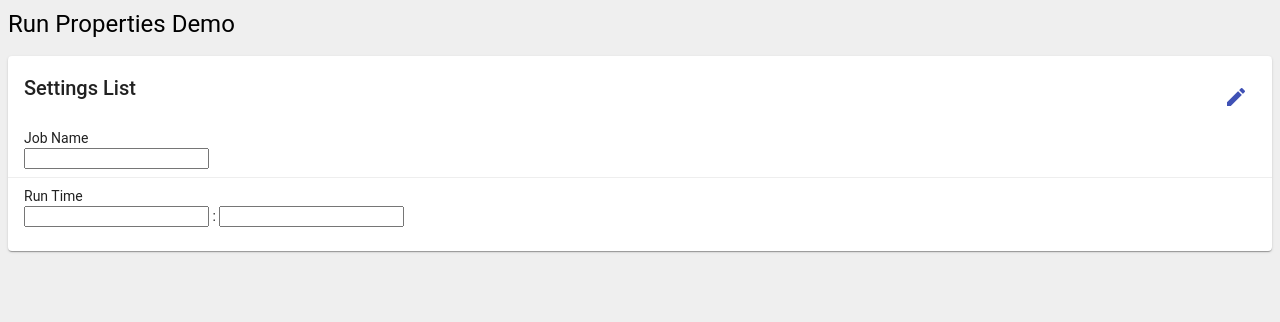
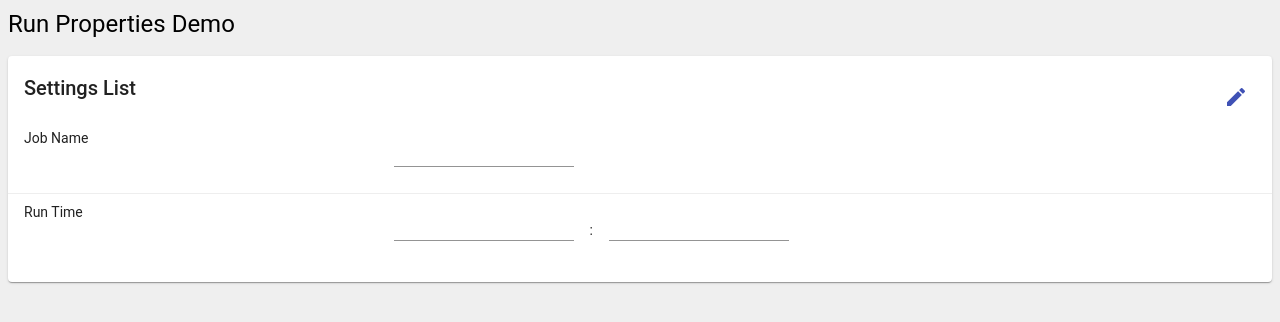
Before and after one commit to phrough/runprops, an Angular app: page / in a window 1280 px wide. Both pictures are taken after a click on the button "edit". Shown: the top 322 px of the page. Built offline with nearby package versions, Linux system fonts and the light colour scheme.

Commit message:
style and layout improvements

```diff
--- a/src/app/app.component.ts
+++ b/src/app/app.component.ts
@@ -2,6 +2,7 @@ import { Component } from '@angular/core';
 import { SettingPaneItem } from './settings-list/setting-pane-item';
 import { JobNameComponent } from './job-name/job-name.component';
 import { JobTimeComponent } from './job-time/job-time.component';
+import { FormArray } from '@angular/forms';
 
 const data = {
   job: {
@@ -20,9 +21,11 @@ const data = {
   styleUrls: ['./app.component.scss']
 })
 export class AppComponent {
-    // This would be defined in a flow type specific config file and passed in.
-    listComponents: SettingPaneItem[] = [
-      new SettingPaneItem(JobNameComponent, data),
-      new SettingPaneItem(JobTimeComponent, data),
-    ];
+  // This would be defined in a flow type specific config file and passed in.
+  listComponents: SettingPaneItem[] = [
+    new SettingPaneItem(JobNameComponent, data),
+    new SettingPaneItem(JobTimeComponent, data),
+  ];
+
+  formPanels: FormArray;
 }
--- a/src/app/job-name/job-name.component.html
+++ b/src/app/job-name/job-name.component.html
@@ -2,5 +2,7 @@
 
 <div class="view">{{data.job.name}}</div>
 <div class="edit">
-  <input type="text">
+  <mat-form-field>
+    <input matInput type="text" [formControl]="jobNameControl">
+  </mat-form-field>
 </div>
--- a/src/app/job-name/job-name.component.ts
+++ b/src/app/job-name/job-name.component.ts
@@ -1,5 +1,6 @@
 import { Component, OnInit } from '@angular/core';
 import { SettingsPaneComponent } from '../settings-list/settings-pane/settings-pane.component';
+import { FormControl } from '@angular/forms';
 
 @Component({
   selector: 'app-job-name',
@@ -7,6 +8,8 @@ import { SettingsPaneComponent } from '../settings-list/settings-pane/settings-p
   styleUrls: ['./job-name.component.scss'],
 })
 export class JobNameComponent extends SettingsPaneComponent implements OnInit {
+
+  jobNameControl = new FormControl('');
 
   constructor() {
     super();
--- a/src/app/job-time/job-time.component.html
+++ b/src/app/job-time/job-time.component.html
@@ -2,5 +2,13 @@
 
 <div class="view">{{data.job.time}}</div>
 <div class="edit">
-  <input type="number"> : <input type="number">
+  <div class="edit-flex">
+    <mat-form-field>
+      <input matInput type="number">
+    </mat-form-field>
+    <span>:</span>
+    <mat-form-field>
+      <input matInput type="number">
+    </mat-form-field>
+  </div>
 </div>
--- a/src/app/job-time/job-time.component.scss
+++ b/src/app/job-time/job-time.component.scss
@@ -0,0 +1,14 @@
+
+.edit-flex {
+  display: flex;
+  align-items: center;
+
+  > * {
+    display: inline-block;
+    margin-right: 1rem;
+
+    &:last-child {
+      margin-right: 0;
+    }
+  }
+}
--- a/src/app/settings-list/settings-pane/settings-pane.component.scss
+++ b/src/app/settings-list/settings-pane/settings-pane.component.scss
@@ -1,5 +1,12 @@
 .app-settings-pane {
-  display: block;
+  display: flex;
+  flex-direction: row;
+  justify-content: flex-start;
+  align-items: stretch;
+
+  > label {
+    width: 30%;
+  }
 
   .edit {
     display: none;
```
Also changed, not shown: src/app/app.module.ts (+7 -1 lines).
